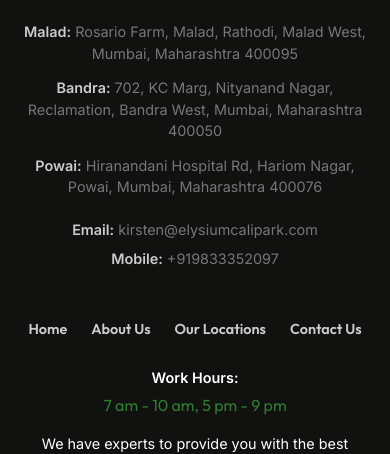
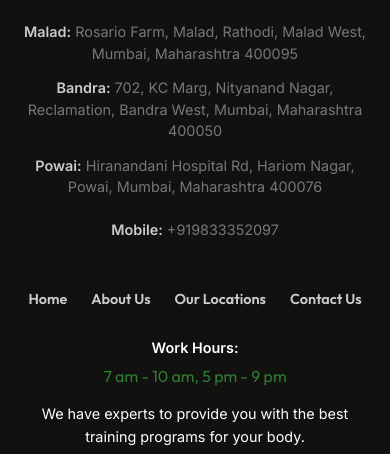
Before and after one commit to krishnanshetty03/elysiumpark06, a plain HTML site: page articles.html in a window 390 px wide. Shown: the part 1216-1670 px from the top of the page. Drawn offline with Linux system fonts and the light colour scheme.

Commit message:
Remove email from footer across all pages, keep only mobile number

```diff
--- a/articles.html
+++ b/articles.html
@@ -100,7 +100,6 @@
           <p><strong style="color:var(--gray-300);">Bandra:</strong> <a href="https://www.google.com/maps/search/?api=1&query=702,+KC+Marg,+Nityanand+Nagar,+Reclamation,+Bandra+West,+Mumbai,+Maharashtra+400050" target="_blank" style="color: inherit; text-decoration: none;">702, KC Marg, Nityanand Nagar, Reclamation, Bandra West, Mumbai, Maharashtra 400050</a></p>
           <p><strong style="color:var(--gray-300);">Powai:</strong> <a href="https://www.google.com/maps/search/?api=1&query=Elysium+Calisthenics+Park+Powai+Mumbai" target="_blank" style="color: inherit; text-decoration: none;">Hiranandani Hospital Rd, Hariom Nagar, Powai, Mumbai, Maharashtra 400076</a></p>
           <div style="margin-top: 0.5rem; display: flex; flex-direction: column; gap: 0.5rem;">
-            <p><strong style="color:var(--gray-300);">Email:</strong> kirsten@elysiumcalipark.com</p>
             <p><strong style="color:var(--gray-300);">Mobile:</strong> +919833352097</p>
           </div>
         </div>
```
Also changed, not shown: contact.html (+0 -1 lines), index.html (+0 -1 lines), membership.html (+0 -1 lines).
